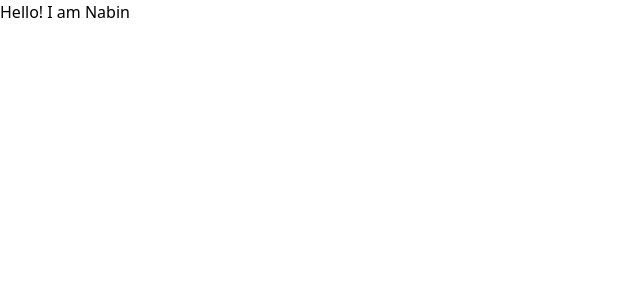
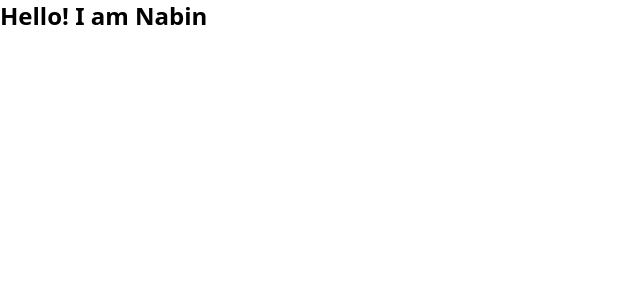
Before and after one commit to sabinpr/Nabin-Portfolio, a React (Vite) app: page / in a window 1280 px wide. Shown: the top 300 px of the page, without its empty margins (0-640 px from the left). Built offline with nearby package versions, Linux system fonts and the light colour scheme.

Commit message:
Tailwind CSs

```diff
--- a/src/App.jsx
+++ b/src/App.jsx
@@ -1,7 +1,7 @@
 import React from "react";
 
 const App = () => {
-  return <div>Hello! I am Nabin</div>;
+  return <div className="text-2xl font-bold">Hello! I am Nabin</div>;
 };
 
 export default App;
```
